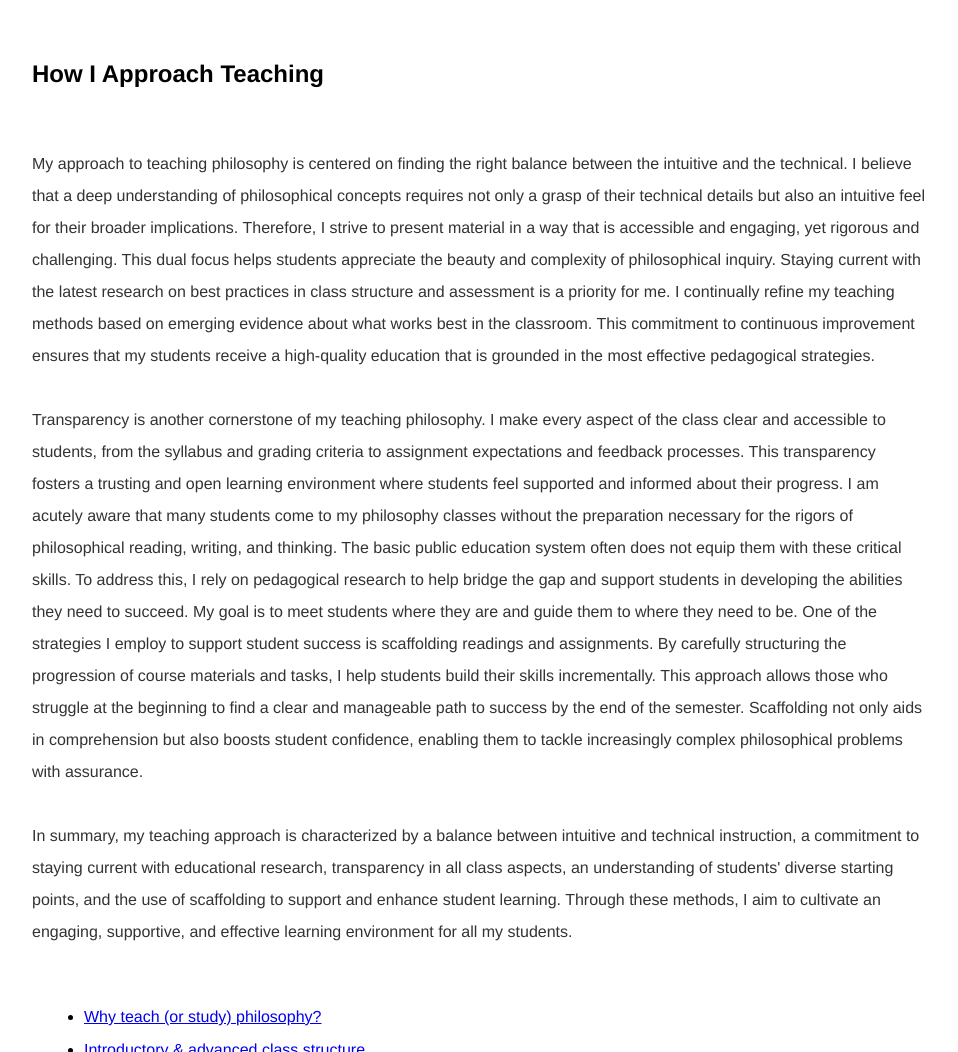
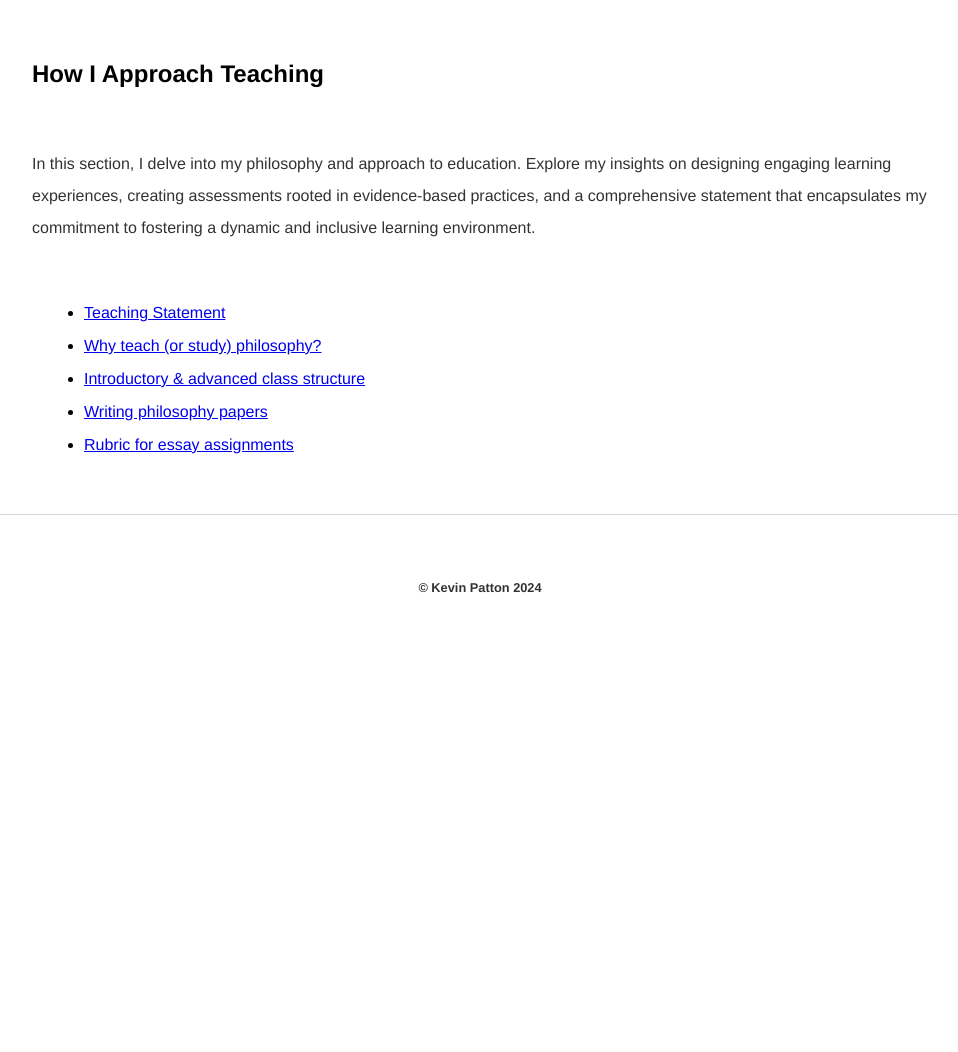
Before and after one commit to kevinjpatton/kevinjpatton.github.io, a Jekyll site: the page built from pedagogy/index.html, in a window 1280 px wide and 1400 px high. Shown: the part 348-1400 px from the top of the window, without its empty margins (160-1118 px from the left). Built offline with Jekyll 4.4.1, drawn with Linux system fonts in a browser that asks for light colours; Markdown is read by kramdown in place of the engine named in the settings.

Commit message:
Update index.html

```diff
--- a/pedagogy/index.html
+++ b/pedagogy/index.html
@@ -3,12 +3,9 @@ layout: pedagogy
 title: Pedagogy - Kevin Patton
 ---
 <h2>How I Approach Teaching</h2>
-<p>My approach to teaching philosophy is centered on finding the right balance between the intuitive and the technical. I believe that a deep understanding of philosophical concepts requires not only a grasp of their technical details but also an intuitive feel for their broader implications. Therefore, I strive to present material in a way that is accessible and engaging, yet rigorous and challenging. This dual focus helps students appreciate the beauty and complexity of philosophical inquiry. Staying current with the latest research on best practices in class structure and assessment is a priority for me. I continually refine my teaching methods based on emerging evidence about what works best in the classroom. This commitment to continuous improvement ensures that my students receive a high-quality education that is grounded in the most effective pedagogical strategies.<br><br>
-
-Transparency is another cornerstone of my teaching philosophy. I make every aspect of the class clear and accessible to students, from the syllabus and grading criteria to assignment expectations and feedback processes. This transparency fosters a trusting and open learning environment where students feel supported and informed about their progress. I am acutely aware that many students come to my philosophy classes without the preparation necessary for the rigors of philosophical reading, writing, and thinking. The basic public education system often does not equip them with these critical skills. To address this, I rely on pedagogical research to help bridge the gap and support students in developing the abilities they need to succeed. My goal is to meet students where they are and guide them to where they need to be. One of the strategies I employ to support student success is scaffolding readings and assignments. By carefully structuring the progression of course materials and tasks, I help students build their skills incrementally. This approach allows those who struggle at the beginning to find a clear and manageable path to success by the end of the semester. Scaffolding not only aids in comprehension but also boosts student confidence, enabling them to tackle increasingly complex philosophical problems with assurance.<br><br>
-
-In summary, my teaching approach is characterized by a balance between intuitive and technical instruction, a commitment to staying current with educational research, transparency in all class aspects, an understanding of students' diverse starting points, and the use of scaffolding to support and enhance student learning. Through these methods, I aim to cultivate an engaging, supportive, and effective learning environment for all my students.</p>
+<p>In this section, I delve into my philosophy and approach to education. Explore my insights on designing engaging learning experiences, creating assessments rooted in evidence-based practices, and a comprehensive statement that encapsulates my commitment to fostering a dynamic and inclusive learning environment.</p>
 <ul class="standard-list">
+  <li><a href="/pedagogy/teachingstatement.html">Teaching Statement</a></li>
   <li><a href="/pedagogy/why_philosophy.html">Why teach (or study) philosophy?</a></li>
   <li><a href="/pedagogy/class_structure.html">Introductory & advanced class structure</a></li>
   <li><a href="/pedagogy/writing_philosophy.html">Writing philosophy papers</a></li>
```
